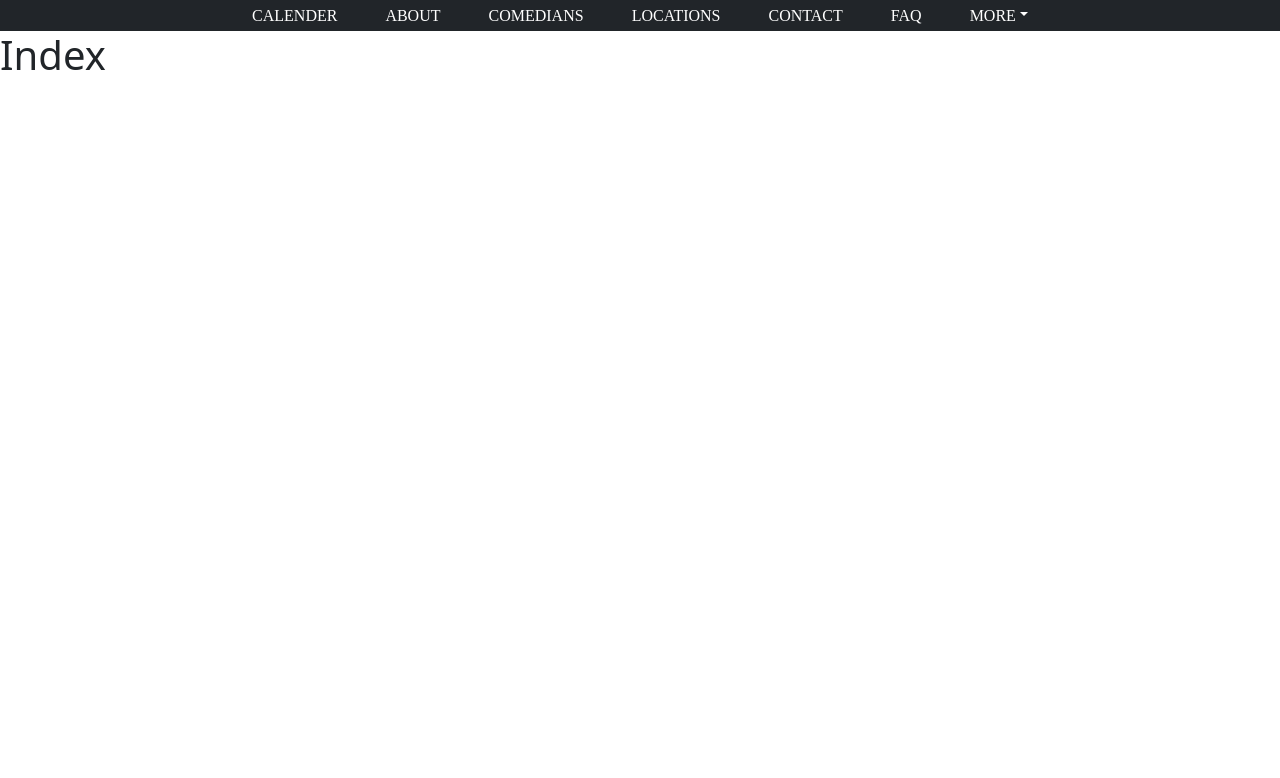
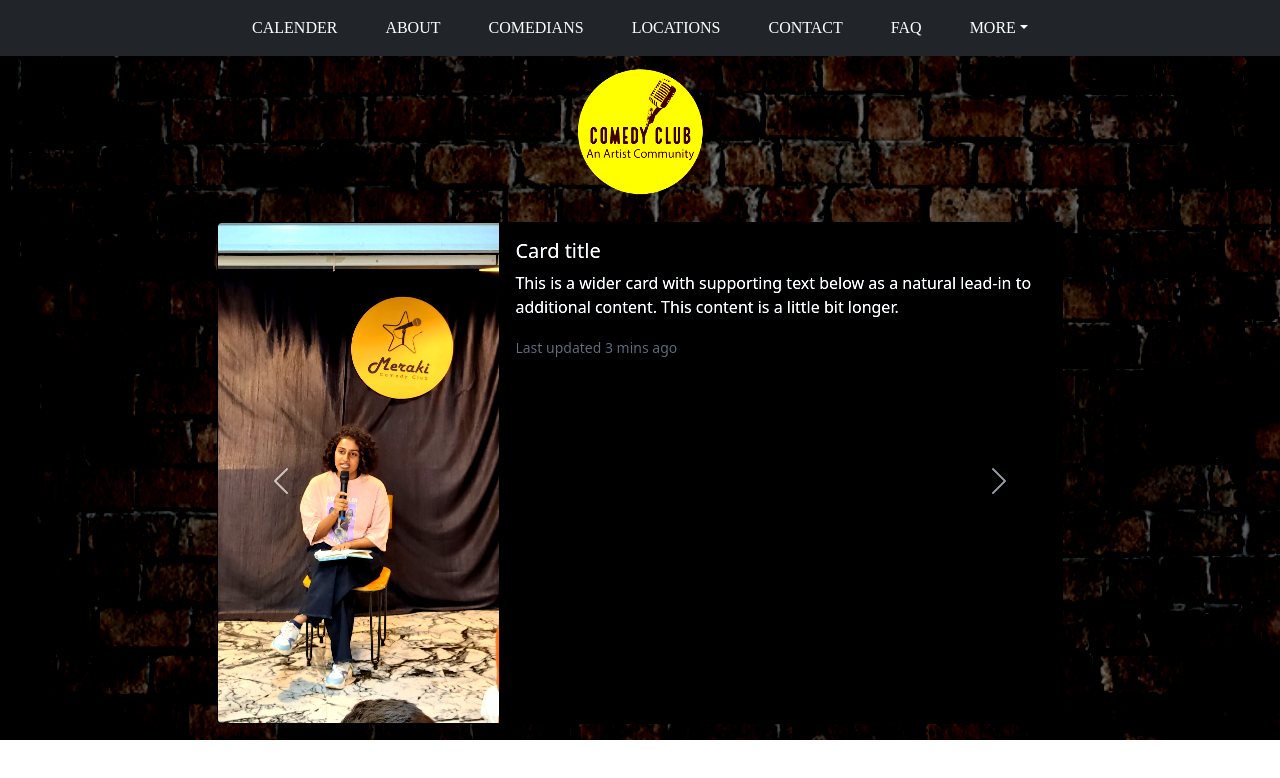
Before and after one commit to Darshit-parzival/Project-MCA-Sem-2, a React (Vite) app in the folder frontend/: page / in a window 1280 px wide. Shown: the top 778 px of the page. Built offline with nearby package versions, Linux system fonts and the light colour scheme.

Commit message:
index initialiaze

```diff
--- /dev/null
+++ b/frontend/src/pages/includes/assets/css/Index.css
@@ -0,0 +1,23 @@
+.bg{
+    background-image: url('../img/brick-wall.jpg');
+    background-repeat: no-repeat;
+    background-size: cover;
+    background-position: center;
+    filter: contrast(150%) brightness(100%);
+}
+
+.c-img {
+    width: 500px;
+    height: 500px;
+    object-fit: cover;
+}
+
+@media (max-width: 991px) {
+    /* .carousel-item {
+        padding: 20px;
+    } */
+    .respp{
+        display: none;
+    }
+
+}
--- a/frontend/src/pages/includes/assets/css/Navbar.css
+++ b/frontend/src/pages/includes/assets/css/Navbar.css
@@ -3,7 +3,6 @@
     font-family: 'Franklin Gothic';
     src: url('../fonts/FRAHV.TTF') format('ttf'),
 }
-
 
 .navbar .navbar-nav .nav-link:hover {  /* Increased specificity */
     color: #ca0000;
@@ -11,11 +10,23 @@
 
 .navbar {
     font-family: 'Franklin Gothic';
-    height: 31px !important;
+    /* height: 31px !important; */
 }
 .navbar-nav{
     margin: 0 auto;
 }
+
+.navbar-toggler {
+    display: flex;
+    justify-content: center;
+    align-items: center;
+  }
+
+  .navbar-toggler img {
+    width: 100%; /* Ensure the image takes up the full width of the button */
+    height: auto; /* Maintain aspect ratio */
+  }
+
 
 .dropdown-item{
     color: white !important;
@@ -26,6 +37,8 @@
     background-color: #212529!important;
 }
 
-/* navbar-collapse {
-    display: block !important;
+/* @media (min-width: 992px) {
+    .navbar{
+        height: auto;
+    }
 } */
--- a/frontend/src/pages/includes/components/Navbar.tsx
+++ b/frontend/src/pages/includes/components/Navbar.tsx
@@ -1,49 +1,116 @@
 import { Link } from "react-router-dom";
+import logo from "../assets/img/logo.png";
 import "../assets/css/Navbar.css";
 
 const Navbar = () => {
   return (
     <nav className="navbar navbar-expand-lg navbar-dark bg-dark">
       <div className="container-fluid">
-    <button className="navbar-toggler" type="button" data-bs-toggle="collapse" data-bs-target="#navbarSupportedContent" aria-controls="navbarSupportedContent" aria-expanded="false" aria-label="Toggle navigation">
+        <button
+          className="navbar-toggler"
+          type="button"
+          data-bs-toggle="collapse"
+          data-bs-target="#navbarSupportedContent"
+          aria-controls="navbarSupportedContent"
+          aria-expanded="false"
+          aria-label="Toggle navigation"
+        >
+          <Link to="#">
+              <img
+                src={logo}
+                style={{ width: "150px" }}
+                className="rounded mx-auto d-block"
+                alt="Thumbnail"
+              />
+            </Link>
           <span className="navbar-toggler-icon"></span>
+
         </button>
         <div className="collapse navbar-collapse" id="navbarSupportedContent">
-      <ul className="navbar-nav me-auto mb-2 mb-lg-0"> <li className="nav-item mx-3">
-          <Link className="nav-link active text-uppercase font-weight-bold" aria-current="page" to="#">CALENDER</Link>
+          <ul className="navbar-nav me-auto mb-2 mb-lg-0">
+            <li className="nav-item mx-3">
+              <Link
+                className="nav-link active text-uppercase font-weight-bold"
+                aria-current="page"
+                to="#"
+              >
+                CALENDER
+              </Link>
             </li>
             <li className="nav-item mx-3">
-          <Link className="nav-link active text-uppercase font-weight-bold" to="#">ABOUT</Link>
+              <Link
+                className="nav-link active text-uppercase font-weight-bold"
+                to="#"
+              >
+                ABOUT
+              </Link>
             </li>
             <li className="nav-item mx-3">
-          <Link className="nav-link active text-uppercase font-weight-bold" to="#">COMEDIANS</Link>
+              <Link
+                className="nav-link active text-uppercase font-weight-bold"
+                to="#"
+              >
+                COMEDIANS
+              </Link>
             </li>
             <li className="nav-item mx-3">
-          <Link className="nav-link active text-uppercase font-weight-bold" to="#">LOCATIONS</Link>
+              <Link
+                className="nav-link active text-uppercase font-weight-bold"
+                to="#"
+              >
+                LOCATIONS
+              </Link>
             </li>
             <li className="nav-item mx-3">
-          <Link className="nav-link active text-uppercase font-weight-bold" to="#">CONTACT</Link>
+              <Link
+                className="nav-link active text-uppercase font-weight-bold"
+                to="#"
+              >
+                CONTACT
+              </Link>
             </li>
             <li className="nav-item mx-3">
-          <Link className="nav-link active text-uppercase font-weight-bold" to="#">FAQ</Link>
+              <Link
+                className="nav-link active text-uppercase font-weight-bold"
+                to="#"
+              >
+                FAQ
+              </Link>
             </li>
             <li className="nav-item mx-3 dropdown">
-          <Link className="nav-link active dropdown-toggle text-uppercase font-weight-bold" to="#" id="navbarDropdown" role="button" data-bs-toggle="dropdown" aria-expanded="false">
+              <Link
+                className="nav-link active dropdown-toggle text-uppercase font-weight-bold"
+                to="#"
+                id="navbarDropdown"
+                role="button"
+                data-bs-toggle="dropdown"
+                aria-expanded="false"
+              >
                 MORE
               </Link>
-          <ul className="dropdown-menu bg-dark" aria-labelledby="navbarDropdown">
-            <li><Link className="dropdown-item" to="#">Login</Link></li>
-            <li><hr className="dropdown-divider bg-light" /></li>
-            <li><Link className="dropdown-item" to="#">Sign Up</Link></li>
+              <ul
+                className="dropdown-menu bg-dark"
+                aria-labelledby="navbarDropdown"
+              >
+                <li>
+                  <Link className="dropdown-item" to="#">
+                    Login
+                  </Link>
+                </li>
+                <li>
+                  <hr className="dropdown-divider bg-light" />
+                </li>
+                <li>
+                  <Link className="dropdown-item" to="#">
+                    Sign Up
+                  </Link>
+                </li>
               </ul>
             </li>
           </ul>
         </div>
       </div>
     </nav>
-
-
-
   );
 };
 
--- a/frontend/src/pages/public/Index.tsx
+++ b/frontend/src/pages/public/Index.tsx
@@ -1,9 +1,92 @@
+import { Link } from "react-router-dom";
+import logo from "../includes/assets/img/logo.png";
+import Img1 from "../includes/assets/img/Img1.jpg";
+import "../includes/assets/css/Index.css";
+
 const Index = () => {
   return (
-    <div>
-        <h1>Index</h1>
-    </div>
-  )
-}
+    <>
+      <div className="bg">
+        <div className="row respp">
+          <div className="col-md-12 text-center mb-3">
+            <Link to="#">
+              <img
+                src={logo}
+                style={{ width: "150px" }}
+                className="rounded mx-auto d-block"
+                alt="Thumbnail"
+              />
+            </Link>
+          </div>
+        </div>
 
-export default Index
+        <div className="row justify-content-center">
+          <div className="col-md-8">
+            <div
+              id="carouselExampleControls"
+              className="carousel slide"
+              data-bs-ride="carousel"
+            >
+              <div className="carousel-inner">
+                <div className="carousel-item active">
+                  <div className="card mb-3 bg-dark text-white">
+                    <div className="row g-0">
+                      <div className="col-md-4">
+                        <img
+                          src={Img1}
+                          className="c-img img-fluid rounded-start"
+                          alt="..."
+                        />
+                      </div>
+                      <div className="col-md-8">
+                        <div className="card-body">
+                          <h5 className="card-title">Card title</h5>
+                          <p className="card-text">
+                            This is a wider card with supporting text below as a
+                            natural lead-in to additional content. This content
+                            is a little bit longer.
+                          </p>
+                          <p className="card-text">
+                            <small className="text-muted">
+                              Last updated 3 mins ago
+                            </small>
+                          </p>
+                        </div>
+                      </div>
+                    </div>
+                  </div>
+                </div>
+              </div>
+              <button
+                className="carousel-control-prev"
+                type="button"
+                data-bs-target="#carouselExampleControls"
+                data-bs-slide="prev"
+              >
+                <span
+                  className="carousel-control-prev-icon"
+                  aria-hidden="true"
+                ></span>
+                <span className="visually-hidden">Previous</span>
+              </button>
+              <button
+                className="carousel-control-next"
+                type="button"
+                data-bs-target="#carouselExampleControls"
+                data-bs-slide="next"
+              >
+                <span
+                  className="carousel-control-next-icon"
+                  aria-hidden="true"
+                ></span>
+                <span className="visually-hidden">Next</span>
+              </button>
+            </div>
+          </div>
+        </div>
+      </div>
+    </>
+  );
+};
+
+export default Index;
```
Also changed, not shown: frontend/src/pages/includes/assets/img/Img1.jpg (added), frontend/src/pages/includes/assets/img/brick-wall.jpg (added). Lines whose indentation alone changed are shown as unchanged.
